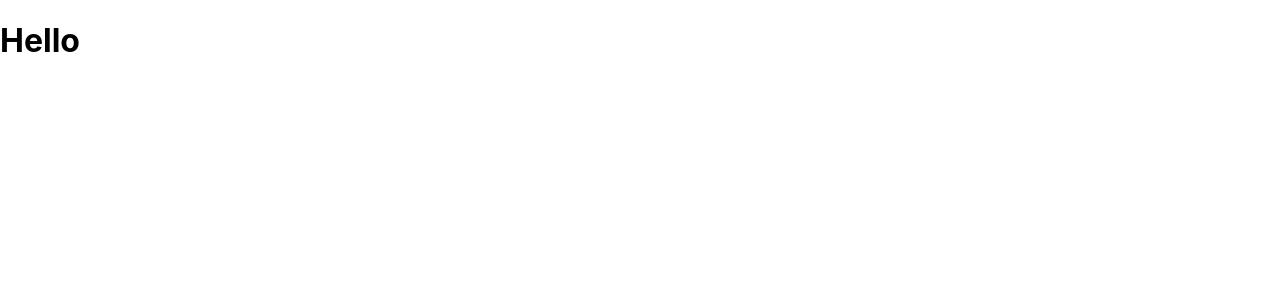
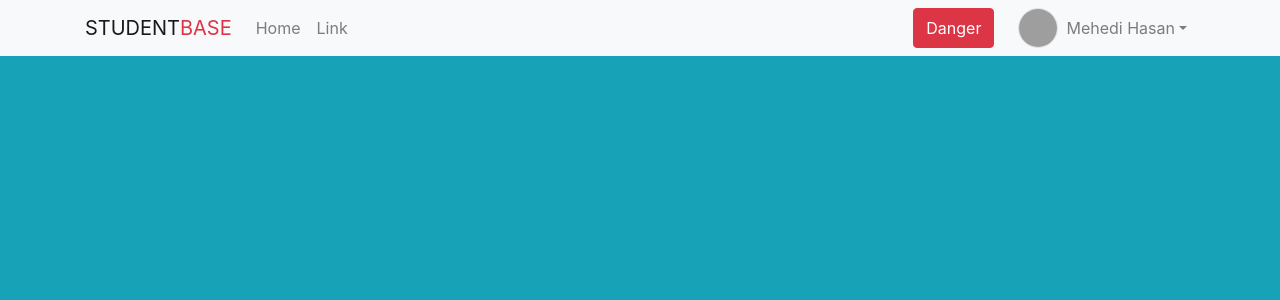
Before and after one commit to ProMehedi/stbase, a React (Create React App) app: page / in a window 1280 px wide. Shown: the top 300 px of the page. Built offline with nearby package versions, Linux system fonts and the light colour scheme; grey boxes are pictures that could not be loaded.

Commit message:
Header Component

```diff
--- a/package.json
+++ b/package.json
@@ -6,7 +6,9 @@
     "@testing-library/jest-dom": "^5.11.4",
     "@testing-library/react": "^11.1.0",
     "@testing-library/user-event": "^12.1.10",
+    "bootstrap": "^4.6.0",
     "react": "^17.0.1",
+    "react-bootstrap": "^1.5.2",
     "react-dom": "^17.0.1",
     "react-scripts": "4.0.3",
     "web-vitals": "^1.0.1"
--- a/public/index.html
+++ b/public/index.html
@@ -5,16 +5,14 @@
     <link rel="icon" href="%PUBLIC_URL%/favicon.ico" />
     <meta name="viewport" content="width=device-width, initial-scale=1" />
     <meta name="theme-color" content="#000000" />
-    <meta
-      name="description"
-      content="Web site created using create-react-app"
-    />
+    <meta name="description" content="React web-app build with React, Redux & Firebase"/>
     <link rel="apple-touch-icon" href="%PUBLIC_URL%/logo192.png" />
     <link rel="manifest" href="%PUBLIC_URL%/manifest.json" />
+    <link rel="stylesheet" href="https://cdn.jsdelivr.net/npm/bootstrap@4.6.0/dist/css/bootstrap.min.css">
 
-    <title>React App</title>
+    <title>Student Base - React App with React, Redux & Firebase</title>
   </head>
-  <body>
+  <body class="bg-info">
     <noscript>You need to enable JavaScript to run this app.</noscript>
     <div id="root"></div>
   </body>
--- a/src/App.js
+++ b/src/App.js
@@ -1,11 +1,8 @@
 import React from 'react'
+import Header from './components/layout/Header'
 
 const App = () => {
-  return (
-    <div>
-      <h1>Hello</h1>
-    </div>
-  )
+  return <Header />
 }
 
 export default App
--- /dev/null
+++ b/src/components/layout/Header.js
@@ -0,0 +1,55 @@
+import React from 'react'
+import {
+  Button,
+  Container,
+  Image,
+  Nav,
+  Navbar,
+  NavDropdown,
+} from 'react-bootstrap'
+
+const Header = () => {
+  return (
+    <>
+      <Navbar bg='light' expand='md'>
+        <Container>
+          <Navbar.Brand href='#home'>
+            STUDENT<span className='text-danger'>BASE</span>
+          </Navbar.Brand>
+          <Navbar.Toggle aria-controls='basic-navbar-nav' />
+          <Navbar.Collapse id='basic-navbar-nav'>
+            <Nav className='mr-auto'>
+              <Nav.Link href='#home'>Home</Nav.Link>
+              <Nav.Link href='#link'>Link</Nav.Link>
+            </Nav>
+            <Nav>
+              <Button variant='danger mr-3'>Danger</Button>
+              <Nav.Link className='avater-img py-0 pr-0'>
+                <Image
+                  src='https://picsum.photos/80/80'
+                  roundedCircle
+                  className='border '
+                />
+              </Nav.Link>
+              <NavDropdown
+                title='Mehedi Hasan'
+                id='basic-nav-dropdown'
+                alignRight
+              >
+                <NavDropdown.Item href='#action/3.1'>Action</NavDropdown.Item>
+                <NavDropdown.Item href='#action/3.2'>
+                  Another action
+                </NavDropdown.Item>
+                <NavDropdown.Item href='#action/3.3'>
+                  Something
+                </NavDropdown.Item>
+              </NavDropdown>
+            </Nav>
+          </Navbar.Collapse>
+        </Container>
+      </Navbar>
+    </>
+  )
+}
+
+export default Header
--- a/src/index.css
+++ b/src/index.css
@@ -6,3 +6,7 @@ body {
   -webkit-font-smoothing: antialiased;
   -moz-osx-font-smoothing: grayscale;
 }
+
+.avater-img img {
+  max-width: 40px;
+}
--- a/src/index.js
+++ b/src/index.js
@@ -4,8 +4,8 @@ import './index.css'
 import App from './App'
 
 ReactDOM.render(
-  <React.StrictMode>
+  <>
     <App />
-  </React.StrictMode>,
+  </>,
   document.getElementById('root')
 )
```
Also changed, not shown: 1 other file (tests, documents, lock files or other folders).
